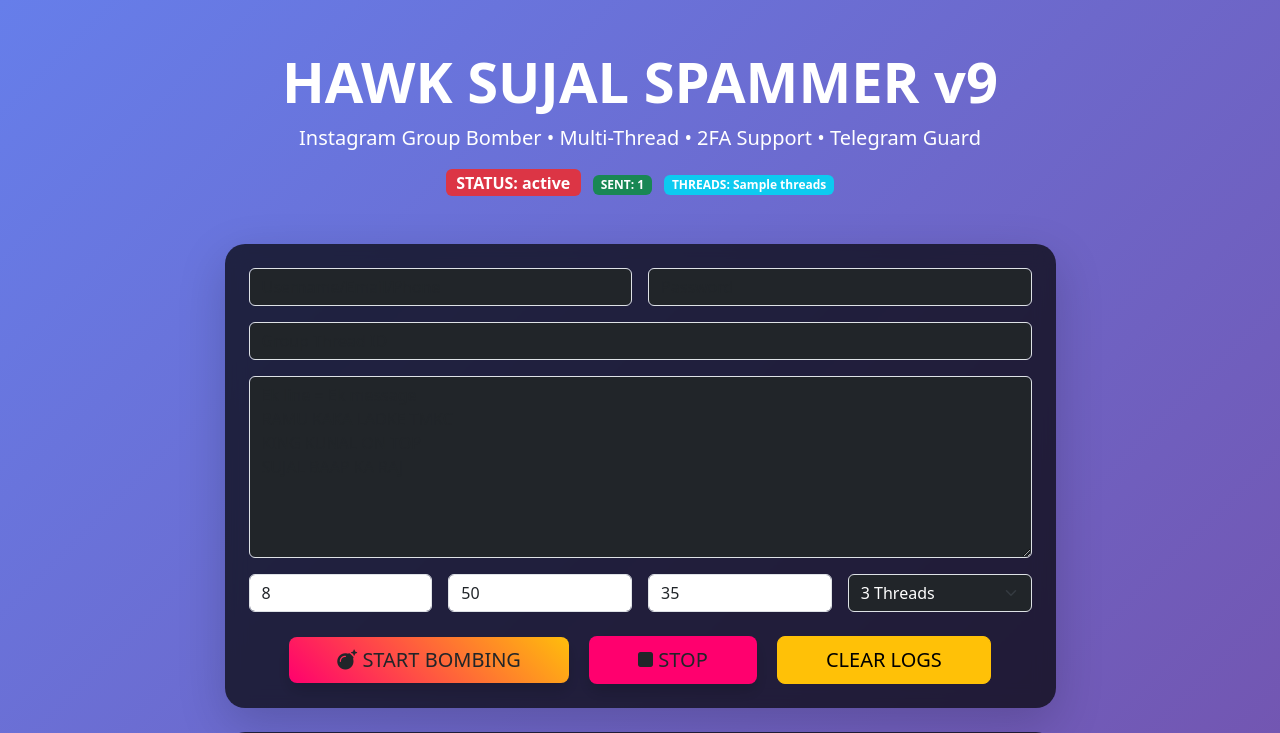
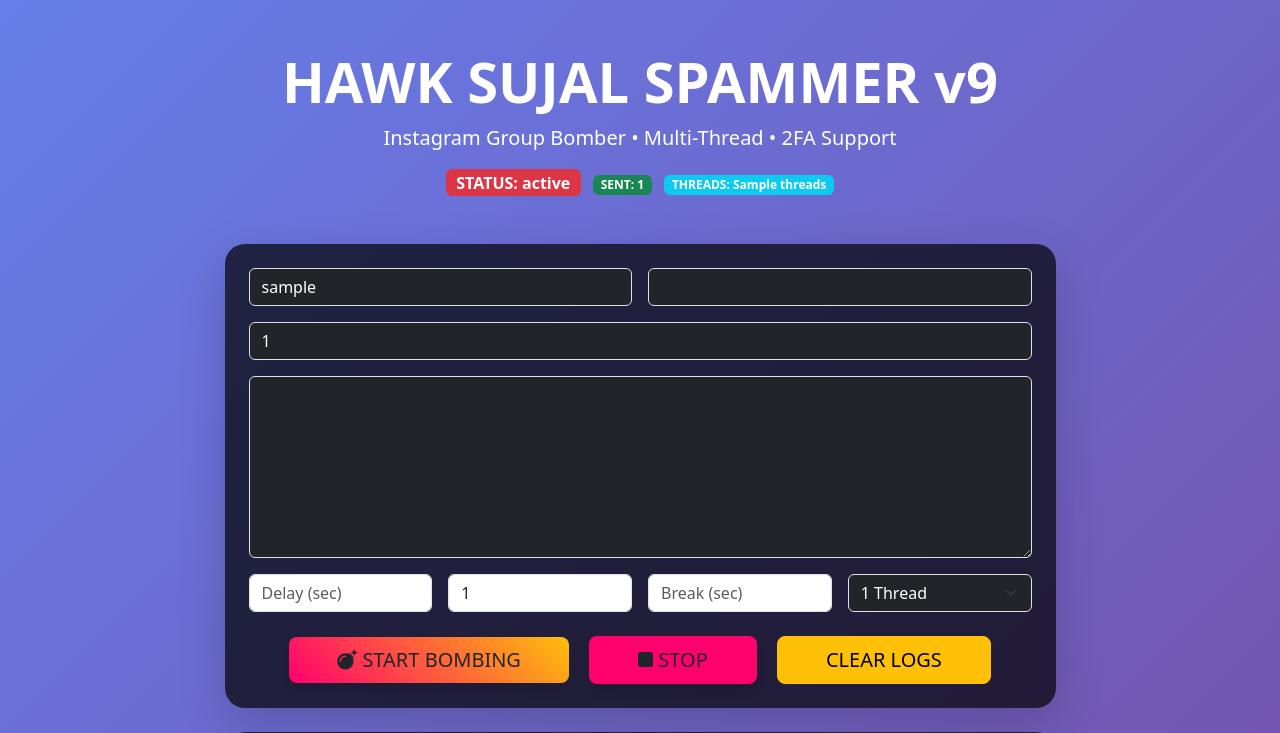
Before and after one commit to sujalkumarsingh54-dev/instaspam, a Flask app: template templates/index.html in a window 1280 px wide. Shown: the top 733 px of the page. Run offline with Flask 3, Linux system fonts and the light colour scheme; the template is opened without the code that fills it: most values are stand-ins (such as "Sample title", 1, 10 or a date in 2020); some libraries are stand-ins or nearby versions.

Commit message:
Update index.html

```diff
--- a/templates/index.html
+++ b/templates/index.html
@@ -25,7 +25,7 @@
 <div class="container py-5">
     <div class="text-center mb-5">
         <h1 class="display-4 fw-bold">HAWK SUJAL SPAMMER v9</h1>
-        <p class="lead">Instagram Group Bomber • Multi-Thread • 2FA Support • Telegram Guard</p>
+        <p class="lead">Instagram Group Bomber • Multi-Thread • 2FA Support</p>
         <span class="badge bg-danger fs-6">STATUS: {{ status }}</span>
         <span class="badge bg-success ms-2">SENT: {{ total_sent }}</span>
         <span class="badge bg-info ms-2">THREADS: {{ threads }}</span>
@@ -36,30 +36,50 @@
             <div class="card p-4 shadow-lg">
                 <form method="POST">
                     <div class="row g-3">
-                        <div class="col-md-6"><input type="text" name="username" class="form-control bg-dark text-white" placeholder="Username/Email/Phone" required></div>
-                        <div class="col-md-6"><input type="password" name="password" class="form-control bg-dark text-white" placeholder="Password" required></div>
-                        <div class="col-12"><input type="number" name="thread_id" class="form-control bg-dark text-white" placeholder="Group Thread ID" required></div>
+                        <div class="col-md-6">
+                            <input type="text" name="username" class="form-control bg-dark text-white"
+                                   placeholder="Username/Email/Phone" value="{{ username }}" required>
+                        </div>
+                        <div class="col-md-6">
+                            <input type="password" name="password" class="form-control bg-dark text-white"
+                                   placeholder="Password" required>
+                        </div>
+                        <div class="col-12">
+                            <input type="number" name="thread_id" class="form-control bg-dark text-white"
+                                   placeholder="Group Thread ID" value="{{ thread_id }}" required>
+                        </div>
 
                         <div class="col-12">
-                            <textarea name="messages" class="form-control bg-dark text-white" rows="7" placeholder="Ek line = Ek message&#10;RAMU KAKA LADKE TMKC&#10;KING KUNAL ON TOP&#10;SUJAL BAAP KA RAJ" required></textarea>
+                            <textarea name="messages" class="form-control bg-dark text-white" rows="7"
+                                      placeholder="Ek line = Ek message&#10;RAMU KAKA LADKE TMKC&#10;KING KUNAL ON TOP&#10;SUJAL BAAP KA RAJ" required>{{ messages }}</textarea>
                         </div>
 
-                        <div class="col-md-3"><input type="number" step="0.1" name="delay" value="8" class="form-control" placeholder="Delay (sec)"></div>
-                        <div class="col-md-3"><input type="number" name="cycle_count" value="50" class="form-control" placeholder="After msgs"></div>
-                        <div class="col-md-3"><input type="number" name="cycle_break" value="35" class="form-control" placeholder="Break (sec)"></div>
+                        <div class="col-md-3">
+                            <input type="number" step="0.1" name="delay" value="{{ delay }}" class="form-control" placeholder="Delay (sec)">
+                        </div>
+                        <div class="col-md-3">
+                            <input type="number" name="cycle_count" value="{{ cycle_count }}" class="form-control" placeholder="After msgs">
+                        </div>
+                        <div class="col-md-3">
+                            <input type="number" name="cycle_break" value="{{ cycle_break }}" class="form-control" placeholder="Break (sec)">
+                        </div>
                         <div class="col-md-3">
                             <select name="threads" class="form-select bg-dark text-white">
-                                <option value="1">1 Thread</option>
-                                <option value="2">2 Threads</option>
-                                <option value="3" selected>3 Threads</option>
-                                <option value="4">4 Threads</option>
-                                <option value="5">5 Threads</option>
+                                <option value="1" {% if threads_num == 1 %}selected{% endif %}>1 Thread</option>
+                                <option value="2" {% if threads_num == 2 %}selected{% endif %}>2 Threads</option>
+                                <option value="3" {% if threads_num == 3 %}selected{% endif %}>3 Threads</option>
+                                <option value="4" {% if threads_num == 4 %}selected{% endif %}>4 Threads</option>
+                                <option value="5" {% if threads_num == 5 %}selected{% endif %}>5 Threads</option>
                             </select>
                         </div>
 
                         <div class="col-12 text-center mt-4">
-                            <button type="submit" class="btn btn-start btn-lg px-5 shadow"><i class="fas fa-bomb"></i> START BOMBING</button>
-                            <a href="/stop" class="btn btn-stop btn-lg px-5 ms-3 shadow"><i class="fas fa-stop"></i> STOP</a>
+                            <button type="submit" class="btn btn-start btn-lg px-5 shadow">
+                                <i class="fas fa-bomb"></i> START BOMBING
+                            </button>
+                            <a href="/stop" class="btn btn-stop btn-lg px-5 ms-3 shadow">
+                                <i class="fas fa-stop"></i> STOP
+                            </a>
                             <a href="/clear" class="btn btn-warning btn-lg px-5 ms-3">CLEAR LOGS</a>
                         </div>
                     </div>
@@ -80,7 +100,8 @@
 </div>
 
 <script>
-setInterval(() => location.reload(), 3000); // Auto refresh every 3 sec
+// Auto refresh every 3 seconds (sirf console update karega, form data nahi jayega)
+setInterval(() => location.reload(), 3000);
 </script>
 </body>
 </html>
```
